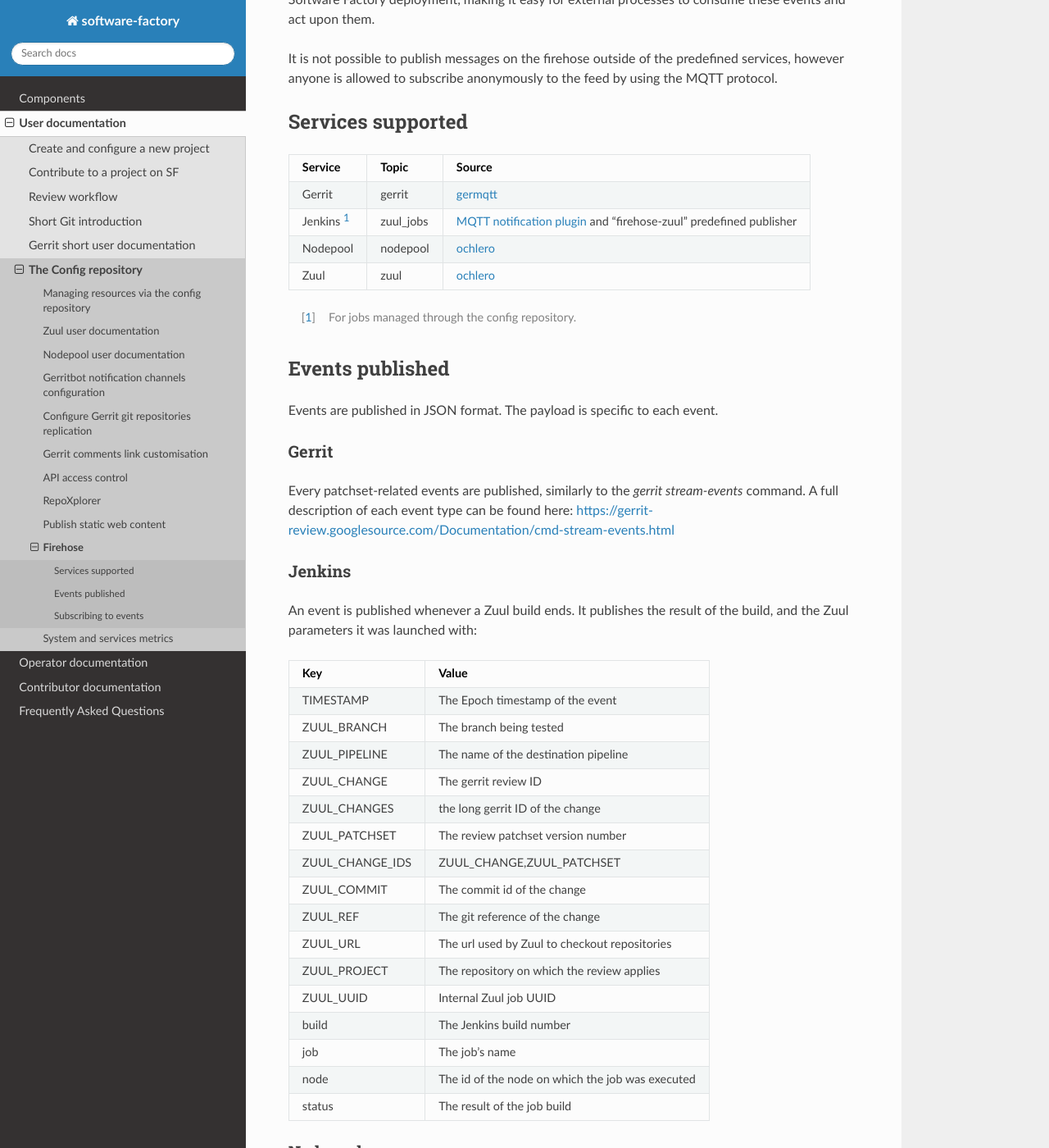
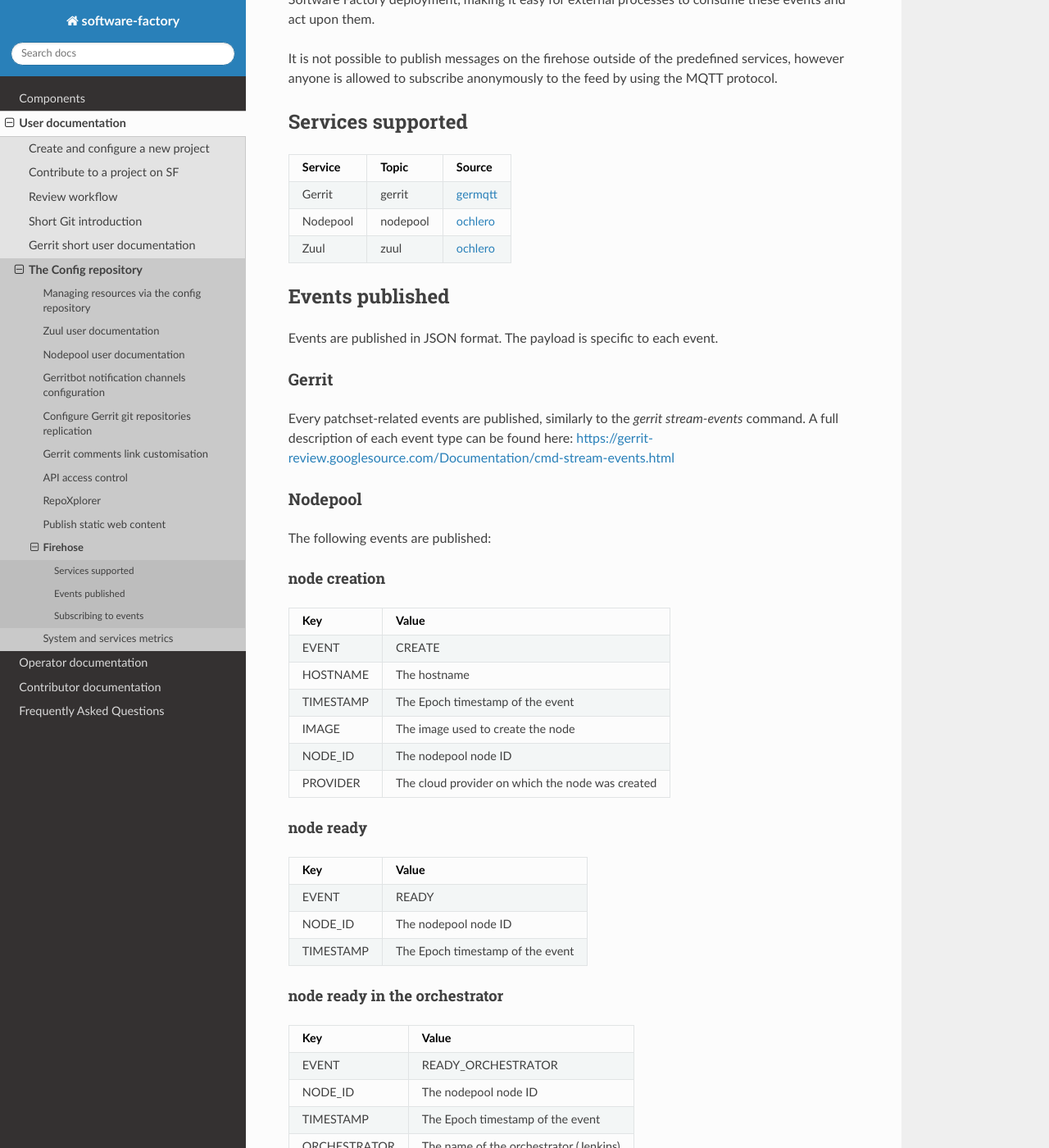
Before and after one commit to softwarefactory-project/sf-docs, a Sphinx documentation site: the page built from docs/user/firehose_user.rst, in a window 1280 px wide and 1400 px high, scrolled down 196 px. Shown: the whole window at 82% size. Built offline with Sphinx 7.4.7 and the Read the Docs theme 2.0.0, drawn with Linux system fonts in a browser that asks for light colours.

Commit message:
cleanup: remove outdated part
- remove components.dot
- remove jenkins data from firehose_user

Change-Id: I47d97ade12e118a05010911fbe6e83757fb1d407

```diff
--- a/docs/user/firehose_user.rst
+++ b/docs/user/firehose_user.rst
@@ -19,14 +19,11 @@ Services supported
   Service           Topic         Source
 ================= ============= ================
  Gerrit             gerrit        `germqtt`_
- Jenkins [1]_       zuul_jobs     `MQTT notification plugin`_  and "firehose-zuul" predefined publisher
  Nodepool           nodepool      `ochlero`_
  Zuul               zuul          `ochlero`_
 ================= ============= ================
 
-.. [1] For jobs managed through the config repository.
 .. _germqtt: http://git.openstack.org/cgit/openstack-infra/germqtt/
-.. _`MQTT notification plugin`: https://wiki.jenkins-ci.org/display/JENKINS/MQTT+Notification+Plugin
 .. _ochlero: https://pypi.python.org/pypi/ochlero
 
 Events published
@@ -40,33 +37,6 @@ Gerrit
 Every patchset-related events are published, similarly to the `gerrit stream-events`
 command. A full description of each event type can be found here:
 https://gerrit-review.googlesource.com/Documentation/cmd-stream-events.html
-
-Jenkins
-.......
-
-An event is published whenever a Zuul build ends. It publishes the result of the
-build, and the Zuul parameters it was launched with:
-
-================== ===========================================
- Key                Value
-================== ===========================================
- TIMESTAMP          The Epoch timestamp of the event
- ZUUL_BRANCH        The branch being tested
- ZUUL_PIPELINE      The name of the destination pipeline
- ZUUL_CHANGE        The gerrit review ID
- ZUUL_CHANGES       the long gerrit ID of the change
- ZUUL_PATCHSET      The review patchset version number
- ZUUL_CHANGE_IDS    ZUUL_CHANGE,ZUUL_PATCHSET
- ZUUL_COMMIT        The commit id of the change
- ZUUL_REF           The git reference of the change
- ZUUL_URL           The url used by Zuul to checkout repositories
- ZUUL_PROJECT       The repository on which the review applies
- ZUUL_UUID          Internal Zuul job UUID
- build              The Jenkins build number
- job                The job's name
- node               The id of the node on which the job was executed
- status             The result of the job build
-================== ===========================================
 
 Nodepool
 ........
```
Also changed, not shown: docs/operator/deepdive.rst (+0 -9 lines), 1 other file.
